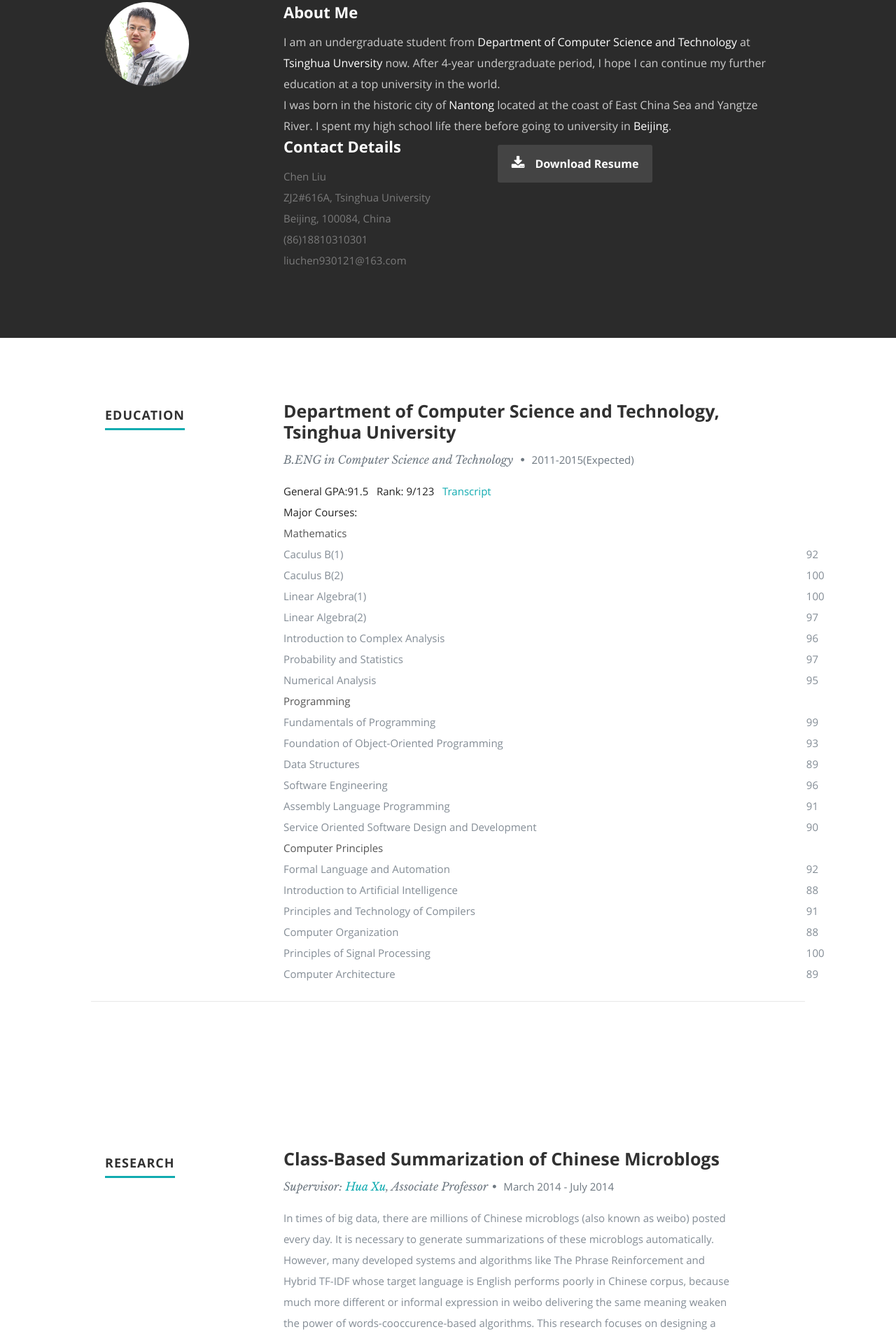
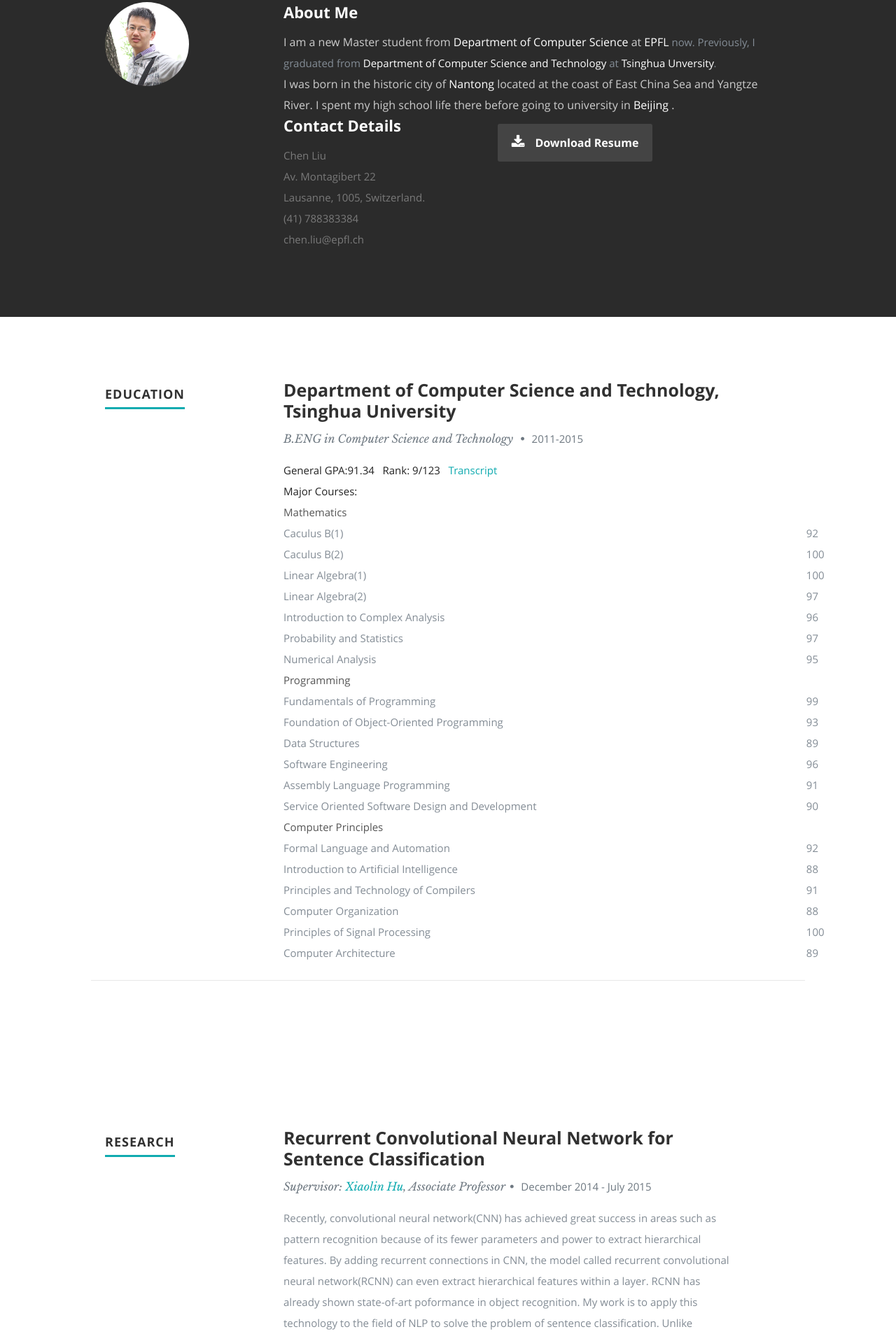
Before and after one commit to liuchen11/HomePage, a plain HTML site: page home.html in a window 1280 px wide. Shown: the part 893-2800 px from the top of the page at 70% size. Drawn offline with nearby package versions, Linux system fonts and the light colour scheme.

Commit message:
update 2015

```diff
--- a/home.html
+++ b/home.html
@@ -99,9 +99,8 @@
          <div class="nine columns main-col">
 
             <h2>About Me</h2>
-
-            <font color="#CCCCCC" size="3">I am an undergraduate student from <a href="http://www.cs.tsinghua.edu.cn/publish/csen/index.html"  target="_blank">Department of Computer Science and Technology</a> at <a href="http://www.tsinghua.edu.cn/publish/newthuen/index.html"  target="_blank">Tsinghua Unversity</a> now. After 4-year undergraduate period, I hope I can continue my further education at a top university in the world.</font></br>
-            <font color="#CCCCCC" size="3">I was born in the historic city of <a href="http://en.wikipedia.org/wiki/Nantong"  target="_blank">Nantong</a> located at the coast of East China Sea and Yangtze River. I spent my high school life there before going to university in<a href="http://en.wikipedia.org/wiki/Beijing"  target="_blank"> Beijing</a>.</font>
+            <font color="#CCCCCC" size="3">I am a new Master student from <a href="http://ic.epfl.ch/computer-science">Department of Computer Science</a> at <a href="http://www.epfl.ch/index.en.html"> EPFL </a></font> now. Previously, I graduated from <a href="http://www.cs.tsinghua.edu.cn/publish/csen/index.html"  target="_blank"> Department of Computer Science and Technology </a> at <a href="http://www.tsinghua.edu.cn/publish/newthuen/index.html"  target="_blank">Tsinghua Unversity</a>.<br>
+            <font color="#CCCCCC" size="3">I was born in the historic city of <a href="http://en.wikipedia.org/wiki/Nantong"  target="_blank"> Nantong </a> located at the coast of East China Sea and Yangtze River. I spent my high school life there before going to university in <a href="http://en.wikipedia.org/wiki/Beijing"  target="_blank"> Beijing </a>.</font>
 
             <div class="row">
 
@@ -110,11 +109,11 @@
                   <h2>Contact Details</h2>
                   <p class="address">
 						   <span>Chen Liu</span><br>
-						   <span>ZJ2#616A, Tsinghua University<br>
-						         Beijing, 100084, China
+						   <span>Av. Montagibert 22<br>
+						         Lausanne, 1005, Switzerland.
                      </span><br>
-						   <span>(86)18810310301</span><br>
-                     <span>liuchen930121@163.com</span>
+						   <span>(41) 788383384</span><br>
+                     <span>chen.liu@epfl.ch</span>
 					   </p>
 
                </div>
@@ -152,8 +151,8 @@
                <div class="twelve columns">
 
                   <h3>Department of Computer Science and Technology, Tsinghua University</h3>
-                  <p class="info">B.ENG in Computer Science and Technology <span>&bull;</span> <em class="date">2011-2015(Expected)</em></p>
-                  <font color="#222222">General GPA:91.5 &nbsp Rank: 9/123 &nbsp <a href="doc/Transcript.pdf"  target="_blank">Transcript</a></font><br>
+                  <p class="info">B.ENG in Computer Science and Technology <span>&bull;</span> <em class="date">2011-2015</em></p>
+                  <font color="#222222">General GPA:91.34 &nbsp Rank: 9/123 &nbsp <a href="doc/Transcript.pdf"  target="_blank">Transcript</a></font><br>
                   <font color="#222222">Major Courses:</font><br>
                   <table  width="800px">
                      <tr><td><font color="#555555">Mathematics</font></td><td></td></tr>
@@ -205,13 +204,14 @@
 
                <div class="twelve columns">
 
-                  <h3>Class-Based Summarization of Chinese Microblogs</h3>
-                  <p class="info">Supervisor: <a href="http://www.cs.tsinghua.edu.cn/publish/csen/4623/2010/20101224234620586482312/20101224234620586482312_.html">Hua Xu</a>, Associate Professor<span>&bull;</span> <em class="date">March 2014 - July 2014</em></p>
+                  <h3>Recurrent Convolutional Neural Network for Sentence Classification</h3>
+                  <p class="info">Supervisor: <a href="http://xlhu.cn">Xiaolin Hu</a>, Associate Professor<span>&bull;</span> <em class="date">December 2014 - July 2015</em></p>
 
-                  <p>
-                  In times of big data, there are millions of Chinese microblogs (also known as weibo) posted every day. It is necessary to generate summarizations of these microblogs automatically. However, many developed systems and algorithms like The Phrase Reinforcement and Hybrid TF-IDF whose target language is English performs poorly in Chinese corpus, because much more different or informal expression in weibo delivering the same meaning weaken the power of words-cooccurence-based algorithms. This research focuses on designing a class-based algorithm to generate summaries of Chinese microblogs. It firstly uses machine learning algorithms such as LogicLDA and Word2Vec to distribute words into classifications in which words deliver the same meaning. Then we use a tree pattern reinforcement algorithms to generate summaries based on the classification in the first step.</p>
-                  <p>The report of this project can be seen <a href="./doc/SRT_Report.pdf">here</a>, and the source code is available on github(<a href="https://github.com/liuchen11/WeiboSummarization">https://github.com/liuchen11/WeiboSummarization</a>).</p>
+                  <p>Recently, convolutional neural network(CNN) has achieved great success in areas such as pattern recognition because of its fewer parameters and power to extract hierarchical features. By adding recurrent connections in CNN, the model called recurrent convolutional neural network(RCNN) can even extract hierarchical features within a layer. RCNN has already shown state-of-art poformance in object recognition. My work is to apply this technology to the field of NLP to solve the problem of sentence classification. Unlike objection recognition, I will build a new model combined classic CNN, RCNN and MLP to complete this task. This is partly because of the latent representation of words and flexible length of sentences.</p>
+                  <p> This project is the base of my <a href="doc/ThuThesis.pdf"> bachelor thesis </a>.</p>
                </div>
+
+               <img src="doc/ThuThesisModel.png">
 
             </div> <!-- item end -->
 
@@ -223,11 +223,12 @@
 
                <div class="twelve columns">
 
-                  <h3>Recurrent Convolutional Neural Network for Sentence Classification</h3>
-                  <p class="info">Supervisor: <a href="http://xlhu.cn">Xiaolin Hu</a>, Associate Professor<span>&bull;</span> <em class="date">December 2014 - Now</em></p>
+                  <h3>Class-Based Summarization of Chinese Microblogs</h3>
+                  <p class="info">Supervisor: <a href="http://www.cs.tsinghua.edu.cn/publish/csen/4623/2010/20101224234620586482312/20101224234620586482312_.html">Hua Xu</a>, Associate Professor<span>&bull;</span> <em class="date">March 2014 - July 2014</em></p>
 
-                  <p>Recently, convolutional neural network(CNN) has achieved great success in areas such as pattern recognition because of its fewer parameters and power to extract hierarchical features. By adding recurrent connections in CNN, the model called recurrent convolutional neural network(RCNN) can even extract hierarchical features within a layer. RCNN has already shown state-of-art poformance in object recognition. My work is to apply this technology to the field of NLP to solve the problem of sentence classification. Unlike objection recognition, I will build a new model combined classic CNN, RCNN and MLP to complete this task. This is partly because of the latent representation of words and flexible length of sentences.</p>
-                  <p> This project will be the base of my bachelor thesis.</p>
+                  <p>
+                  In times of big data, there are millions of Chinese microblogs (also known as weibo) posted every day. It is necessary to generate summarizations of these microblogs automatically. However, many developed systems and algorithms like The Phrase Reinforcement and Hybrid TF-IDF whose target language is English performs poorly in Chinese corpus, because much more different or informal expression in weibo delivering the same meaning weaken the power of words-cooccurence-based algorithms. This research focuses on designing a class-based algorithm to generate summaries of Chinese microblogs. It firstly uses machine learning algorithms such as LogicLDA and Word2Vec to distribute words into classifications in which words deliver the same meaning. Then we use a tree pattern reinforcement algorithms to generate summaries based on the classification in the first step.</p>
+                  <p>The report of this project can be seen <a href="./doc/SRT_Report.pdf">here</a>, and the source code is available on github(<a href="https://github.com/liuchen11/WeiboSummarization">https://github.com/liuchen11/WeiboSummarization</a>).</p>
                </div>
 
             </div> <!-- item end -->
@@ -558,6 +559,7 @@
                <div class="twelve columns">
 
                   <table width="800px">
+                     <tr><td><p class="info">Outstanding Graduates of Department of Computer Science and Technology in Tsinghua University</p></td><td>2015.07</td></tr>
                      <tr><td><p class="info">Scholarship of Academic Excellence in Tsinghua University</p></td><td>2014.10</td></tr>
                      <tr><td><p class="info">Scholarship of Academic Excellence in Tsinghua University</p></td><td>2013.10</td></tr>
                      <tr><td><p class="info">Scholarship of Social Work in Tsinghua University</p></td><td>2013.10</td></tr>
@@ -640,7 +642,7 @@
                <li><a href="http://www.linkedin.com/profile/edit?trk=vsrp_people_res_pri_act&trkInfo=VSRPsearchId%3A2305476921417073006365%2CVSRPtargetId%3A230547692%2CVSRPcmpt%3Aprimary"  target="_blank"><i class="fa fa-linkedin"></i></a></li>
             </ul>
 
-            <h6>Last Modified: 11/28/2014</h6>
+            <h6>Last Modified: 09/03/2015</h6>
             <ul class="copyright">
                <li>&copy; Copyright 2014 Chen Liu</li>
                <li>Design by <a title="Styleshout" href="http://www.styleshout.com/">Styleshout</a></li>
```
Also changed, not shown: doc/ThuThesisModel.png (added), 3 other files.
